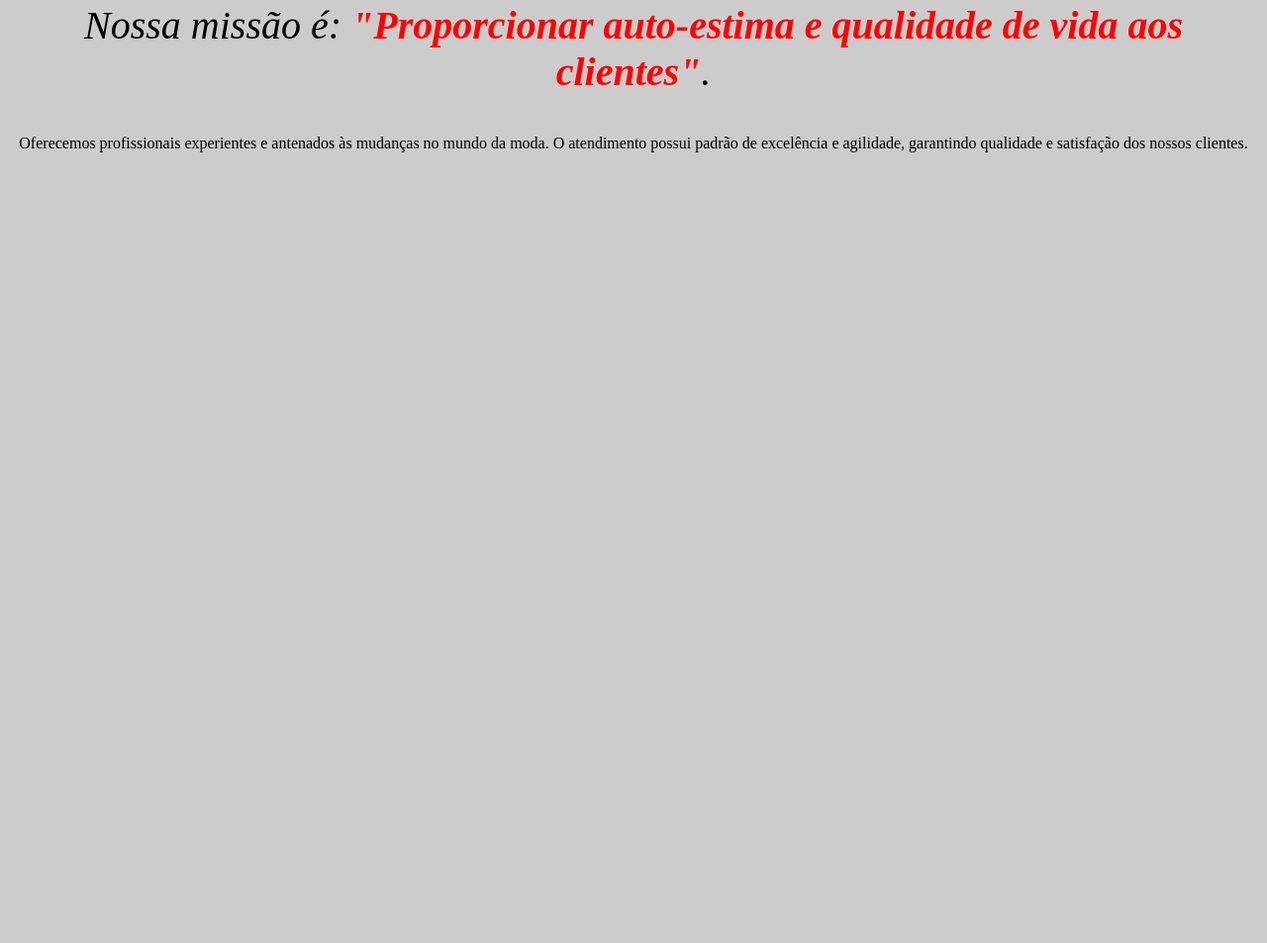
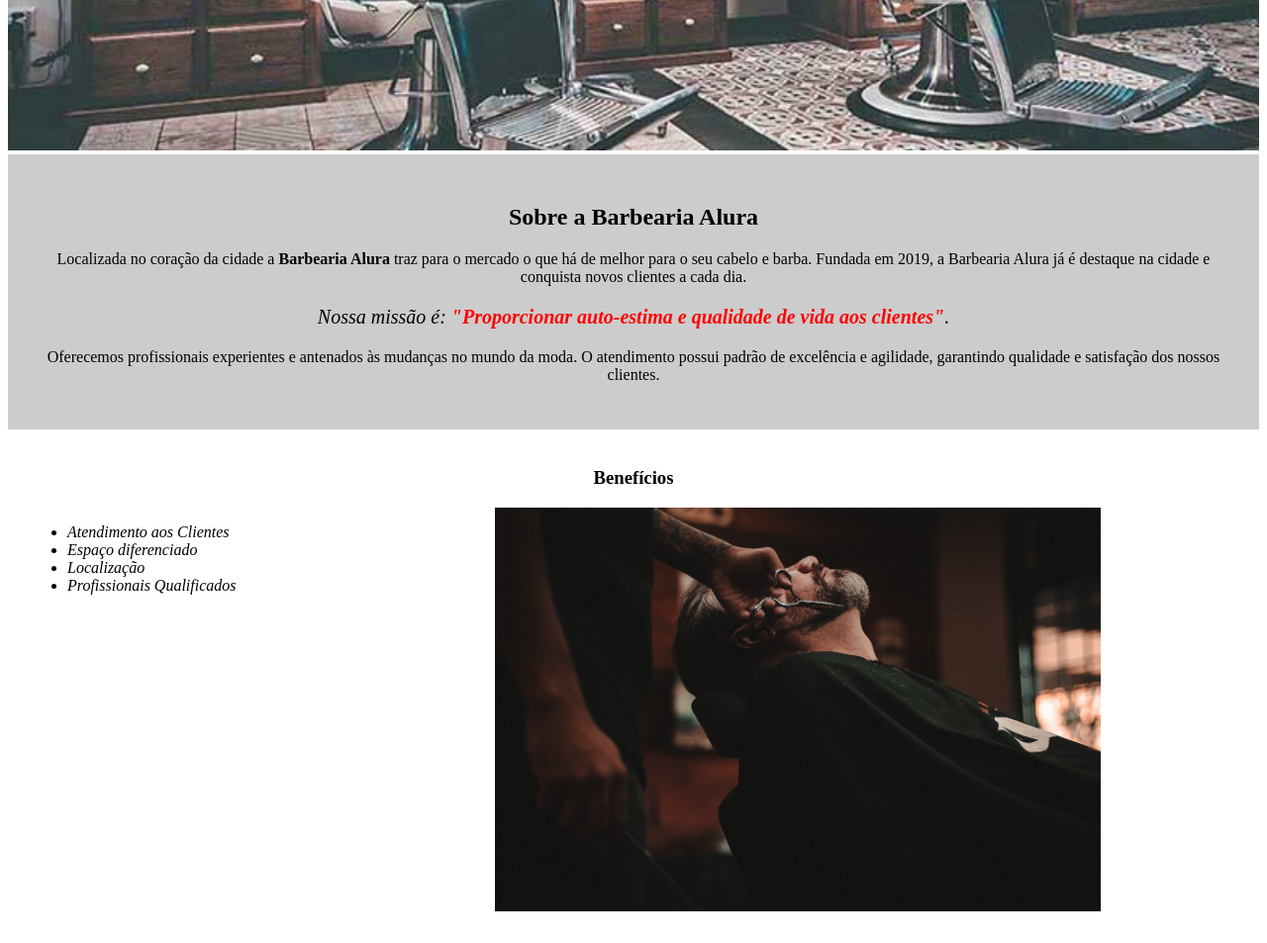
Before and after one commit to lucaspucini/codigonovo1b, a plain HTML site: page index.html in a window 1280 px wide. Shown: the part 402-1355 px from the top of the page at 99% size. Before the commit the page ends 800 px from the top, so only its background shows below. Drawn offline with Linux system fonts and the light colour scheme.

Commit message:
codigo correções

```diff
--- a/index.html
+++ b/index.html
@@ -8,15 +8,31 @@
     </head>
 
     <body>
-        <img src="banner.jpg" alt="barbearia alura"
-        <h1>Sobre a Barbearia Alura</h1>
+        <header>
+            <h1 class="titulo-principal">Barbearia Alura</h1>
+        </header>
+        <img id="banner" src="banner.jpg">
+        <div class="principal">
+            <h2 class="titulo-centralizado">Sobre a Barbearia Alura</h2>
 
-        <p>Localizada no coração da cidade a <strong>Barbearia Alura</strong> traz para o mercado o que há de melhor para o seu cabelo e barba.
-        Fundada em 2019, a Barbearia Alura já é destaque na cidade e conquista novos clientes a cada dia.</p>
+            <p>Localizada no coração da cidade a <strong>Barbearia Alura</strong> traz para o mercado o que há de melhor para o seu cabelo e barba. Fundada em 2019, a Barbearia Alura já é destaque na cidade e conquista novos clientes a cada dia.</p>
 
-        <p id="missao"><em>Nossa missão é: <strong>"Proporcionar auto-estima e qualidade de vida aos clientes"</strong>.</em></p>
+            <p id="missao"><em>Nossa missão é: <strong>"Proporcionar auto-estima e qualidade de vida aos clientes"</strong>.</em></p>
 
-        <p>Oferecemos profissionais experientes e antenados às mudanças no mundo da moda.
-        O atendimento possui padrão de excelência e agilidade, garantindo qualidade e satisfação dos nossos clientes.</p>
+            <p>Oferecemos profissionais experientes e antenados às mudanças no mundo da moda. O atendimento possui padrão de excelência e agilidade, garantindo qualidade e satisfação dos nossos clientes.</p>
+        </div>
+
+        <div class="beneficios">
+            <h3 class="titulo-centralizado">Benefícios</h3>
+
+            <ul>
+                <li class="itens">Atendimento aos Clientes</li>
+                <li class="itens">Espaço diferenciado</li>
+                <li class="itens">Localização</li>
+                <li class="itens">Profissionais Qualificados</li>
+            </ul>
+
+            <img src="beneficios.jpg" class="imagembeneficios">
+        </div>
     </body>
 </html>
--- a/style.css
+++ b/style.css
@@ -1,20 +1,52 @@
 body {
-    background: #CCCCCC
+
 }
-#banner[
-    width: 100%;
-    heigt: ;
-]
-h1 {
+
+#banner {
+    width:100%;
+}
+
+.principal{
+    background: #CCCCCC;
+    padding: 30px;
+}
+
+.titulo-principal {
+    padding-left: 20px;
+}
+
+.titulo-centralizado {
     text-align: center
 }
+
 p {
     text-align: center;
 }
+
 #missao {
-    font-size: 40px
+    font-size: 20px
 }
 
 em strong {
     color: #FF0000;
 }
+
+.itens {
+    font-style: italic
+}
+
+.beneficios {
+    background: #FFFFFF;
+    padding: 20px;
+}
+
+ul {
+    display: inline-block;
+    vertical-align: top;
+    width: 20%;
+    margin-right: 15%;
+}
+
+.imagembeneficios {
+    width: 50%;
+}
```
